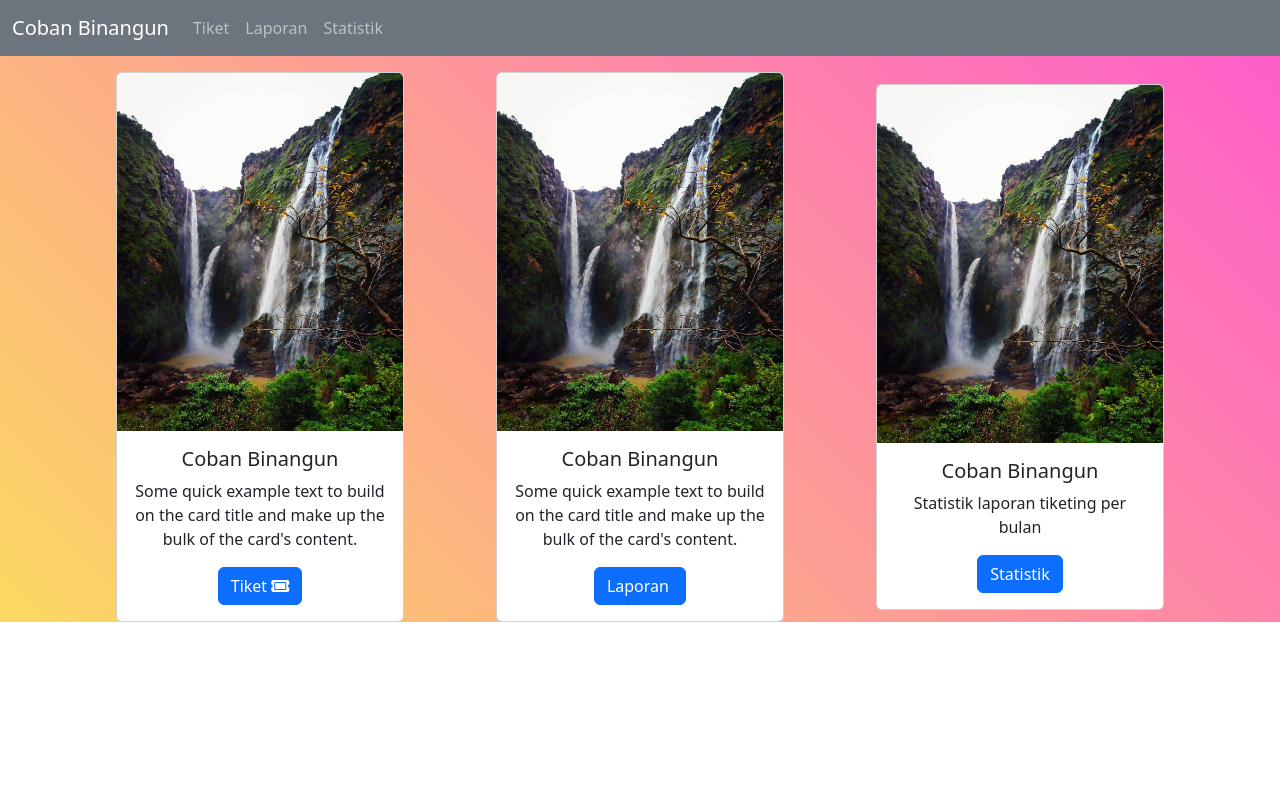
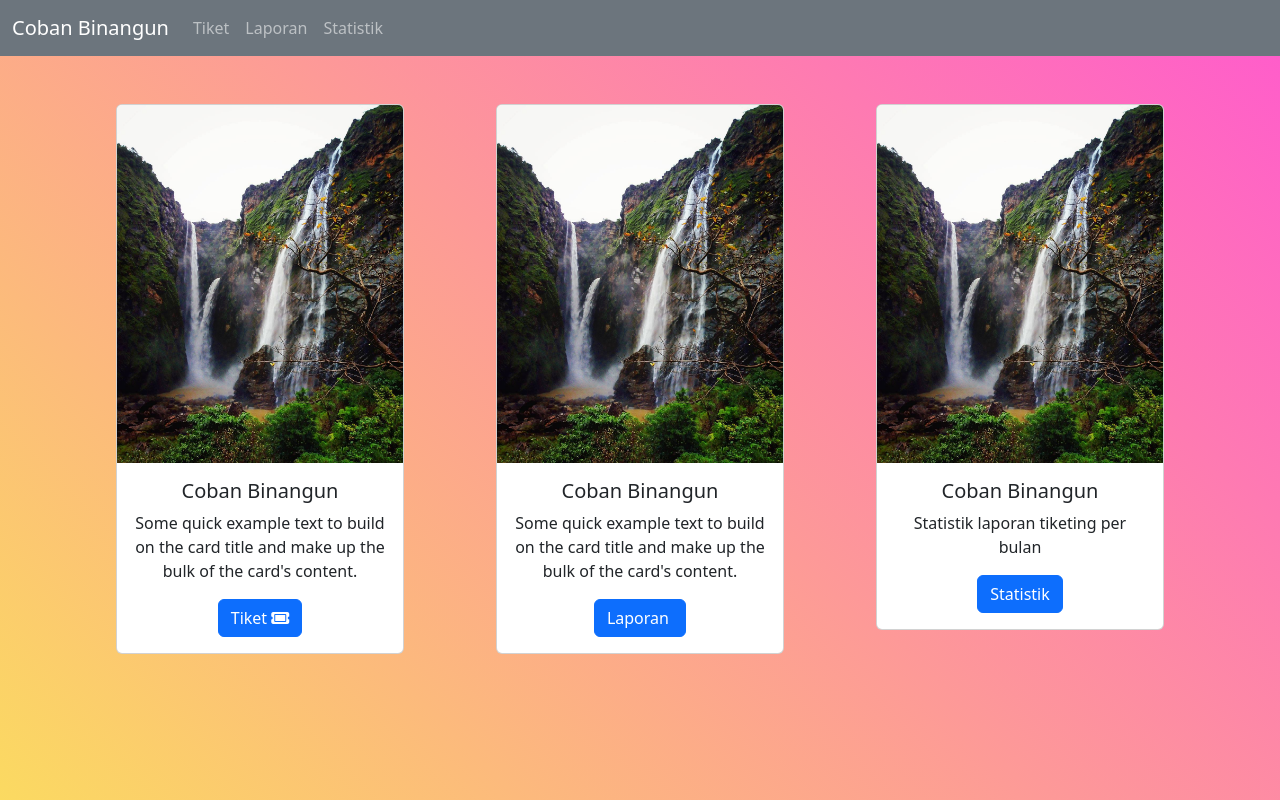
Before and after one commit to dikiarmanda/aplikasi-tiket-coban, a PHP site: page /aplikasi-tiket-coban/ in a window 1280 px wide. Run offline with PHP 8.4, Linux system fonts and the light colour scheme.

Commit message:
ubah min-height

```diff
--- a/app/views/home/index.php
+++ b/app/views/home/index.php
@@ -1,5 +1,5 @@
-<div class="container text-center mt-3">
-    <div class="row align-items-center">
+<div class="container text-center my-5">
+    <div class="row justify-content-center">
         <div class="col-md-4">
             <div class="card mx-auto" style="width: 18rem;">
                 <img src="<?= BASEURL ?>/image/tiket.jpg" class="card-img-top">
@@ -21,7 +21,6 @@
                 </div>
             </div>
         </div>
-        <!-- FIXME: lebar tidak sama -->
         <div class="col-md-4">
             <div class="card mx-auto" style="width: 18rem;">
                 <img src="<?= BASEURL ?>/image/tiket.jpg" class="card-img-top">
--- a/public/css/myStyle.css
+++ b/public/css/myStyle.css
@@ -1,3 +1,7 @@
+html body {
+    min-height: 100vh;
+}
+
 body {
     background: linear-gradient(45deg, #fbda61, #ff5acd);
     background-size: cover;
```
